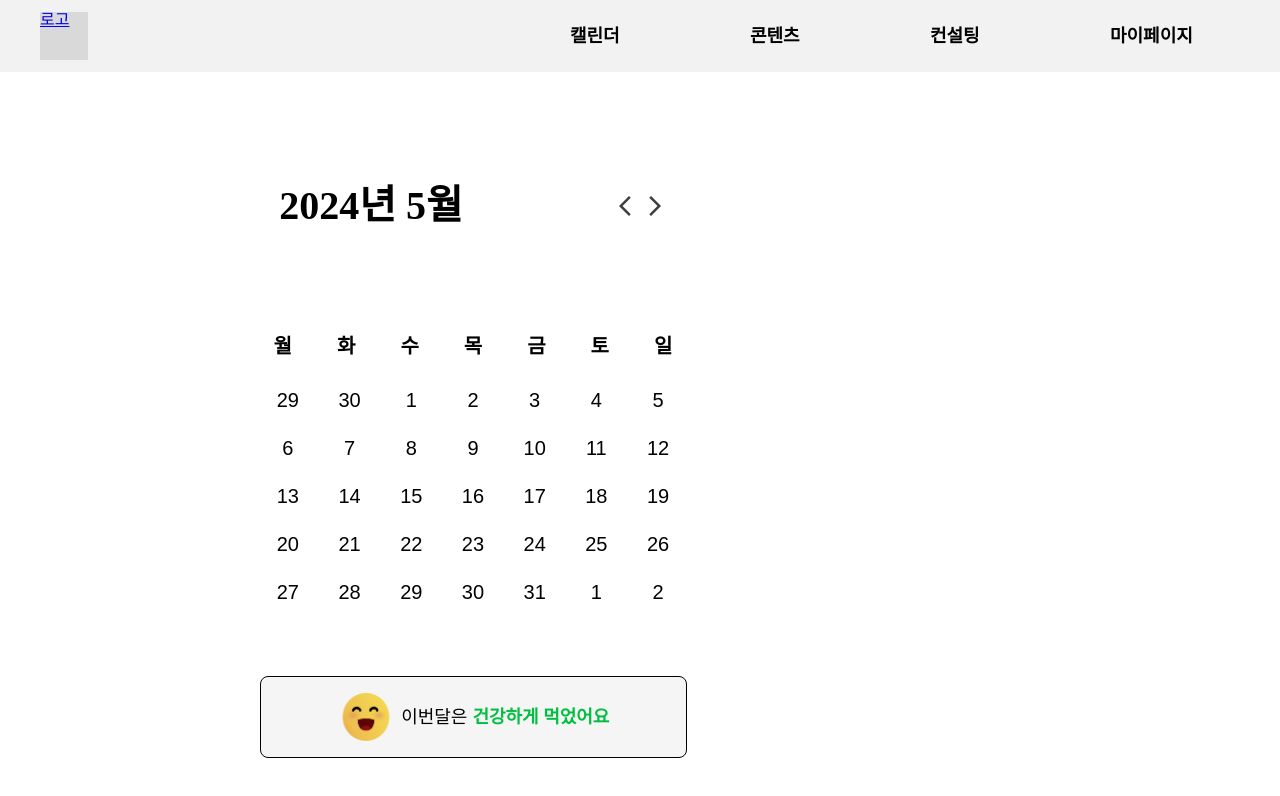
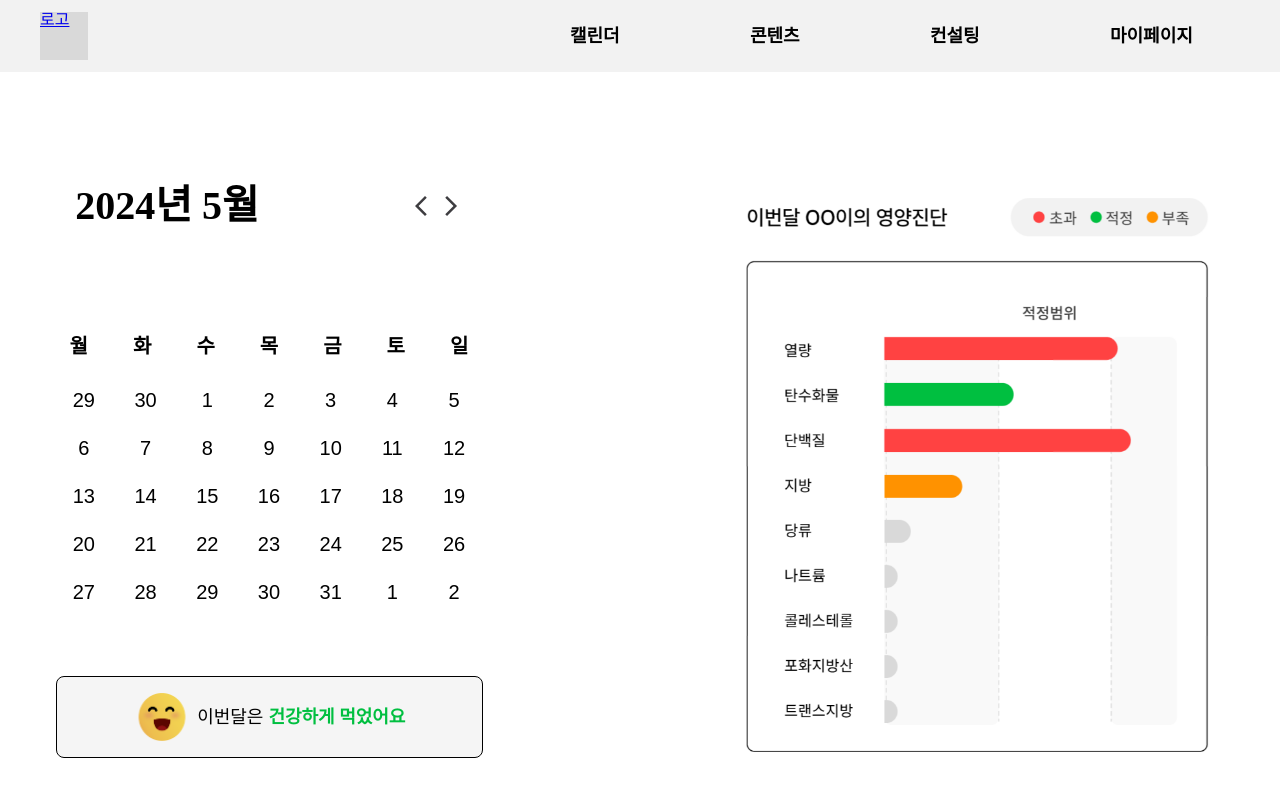
Before and after one commit to jisooooooooooo/Hackathon, a React (Create React App) app: page /calendar in a window 1280 px wide. Shown: the top 796 px of the page. Built offline with nearby package versions, Linux system fonts and the light colour scheme.

Commit message:
Feat: 캘린더 페이지 구현

```diff
--- a/src/Styles/CalendarPage.module.css
+++ b/src/Styles/CalendarPage.module.css
@@ -1,3 +1,8 @@
+.totalbox {
+  display: flex;
+  justify-content: center;
+  align-items: center;
+}
 .container {
   width: 432px;
   height: 100vh;
@@ -5,7 +10,6 @@
   flex-direction: column;
   align-items: center;
   justify-content: center;
-  margin-left: 257px;
 }
 .date {
   font-weight: bold;
@@ -72,3 +76,9 @@
 .bottomtext {
   display: flex;
 }
+.gra {
+  width: 492px;
+  height: 584px;
+
+  margin-left: 250px;
+}
--- a/src/pages/CalendarPage.js
+++ b/src/pages/CalendarPage.js
@@ -2,12 +2,22 @@ import React, { useState } from "react";
 import Calendar from "react-calendar";
 import styles from "../Styles/CalendarPage.module.css";
 import IMG from "../assets/smile.png";
+import GRP from "../assets/graph.png";
 const CalendarPage = () => {
   const [value, onChange] = useState(new Date());
 
+  const getTileClassName = ({ date }) => {
+    const day = date.getDate();
+    if (day === 4 || day === 9) {
+      return styles.redCircle;
+    } else if (day === 5 || day === 10) {
+      return styles.orangeCircle;
+    }
+    return "";
+  };
+
   return (
-
-
+    <div className={styles.totalbox}>
       <div className={styles.container}>
         <div className={styles.titlebox}>
           <div className={styles.date}>2024년 5월</div>
@@ -88,8 +98,8 @@ const CalendarPage = () => {
             이번달은 <div className={styles.gren}>건강하게 먹었어요</div>
           </div>
         </div>
-
-
+      </div>{" "}
+      <img src={GRP} className={styles.gra} />
     </div>
   );
 };
```
Lines whose indentation alone changed are shown as unchanged.
